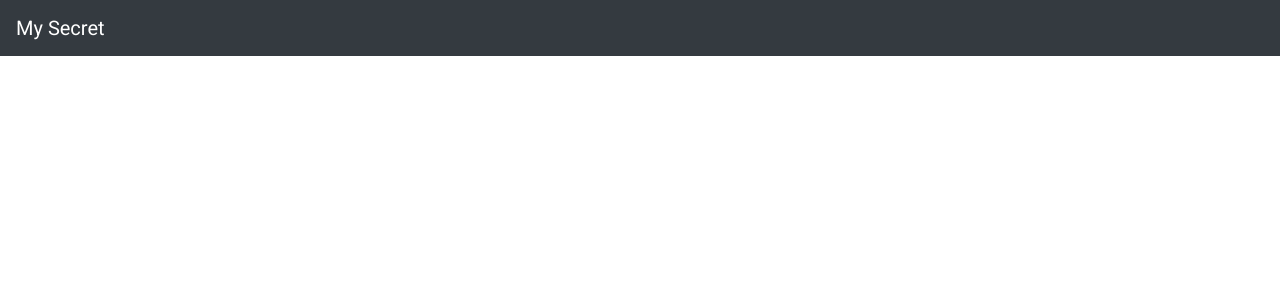
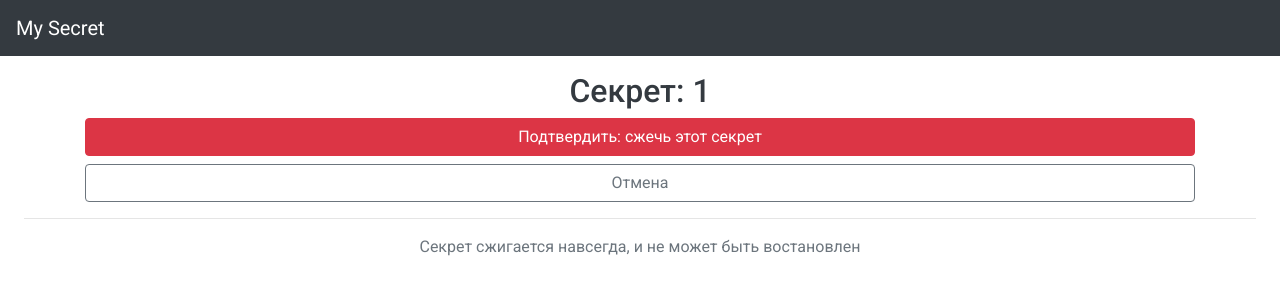
Before and after one commit to dikos1337/my-secret, a Vue app: page /burn/1 in a window 1280 px wide. Shown: the top 300 px of the page. Built offline with nearby package versions, Linux system fonts and the light colour scheme.

Commit message:
Сделал Burn.vue

```diff
--- a/src/router.js
+++ b/src/router.js
@@ -18,6 +18,10 @@ export default new Router({
         {
             path: "/private/:id",
             component: () => import("./views/Private.vue")
+        },
+        {
+            path: "/burn/:id",
+            component: () => import("./views/Burn.vue")
         }
     ]
 })
--- a/src/views/Burn.vue
+++ b/src/views/Burn.vue
@@ -1,13 +1,37 @@
 <template>
-  <div></div>
+  <div class="starter-template">
+    <div class="container">
+      <div class="secret">
+        <h2 class="pretext">Секрет: {{ secretId }}</h2>
+      </div>
+      <router-link class="btn btn-danger btn-block" to=""
+        >Подтвердить: сжечь этот секрет</router-link
+      >
+      <router-link
+        class="btn btn-outline-secondary btn-block"
+        :to="getPrivateUrl()"
+        >Отмена</router-link
+      >
+    </div>
+    <hr>
+    <p class="text-secondary">Секрет сжигается навсегда, и не может быть востановлен</p>
+  </div>
 </template>
 
 <script>
 export default {
-
-}
+  data() {
+    return {
+      secretId: location.pathname.replace("/burn/", ""),
+    };
+  },
+  methods: {
+    getPrivateUrl() {
+      return "/private/" + this.secretId;
+    },
+  },
+};
 </script>
 
 <style>
-
 </style>
--- a/src/views/Private.vue
+++ b/src/views/Private.vue
@@ -27,9 +27,8 @@
         </p>
 
         <hr />
-        <!-- TODO: router-link -->
-        <a class="btn btn-danger btn-block" :href="getBurnUrl()"
-          ><i class="icon-fire"></i> Сжечь эту тайну*</a
+        <router-link class="btn btn-danger btn-block" :to="getBurnUrl()"
+          >Сжечь эту тайну*</router-link
         >
 
         <hr />
@@ -72,11 +71,10 @@ export default {
   },
   methods: {
     getUrl() {
-      // return location.href.replace("/private/", "/secret/");
       return location.origin + /secret/ + this.secretData.id;
     },
     getBurnUrl() {
-      return location.href + "/burn";
+      return "/burn/" + this.secretData.id;
     },
     getSecret() {
       axios
--- a/src/views/Secret.vue
+++ b/src/views/Secret.vue
@@ -29,7 +29,7 @@
           rows="4"
           v-model="secretData.secret"
         ></textarea>
-        <p class="TODO">Осторожно: мы покажем это только один раз.</p>
+        <p class="text-secondary">Осторожно: мы покажем это только один раз.</p>
         <router-link class="btn btn-outline-secondary btn-block" to="/"
           >Ответить другим секретом</router-link
         >
@@ -52,7 +52,6 @@
 </template>
 
 <script>
-// TODO короче мне надо на бекенде сделать метод который возвращает есть ли пароль у секрте и если такой секрет вообще, если есть пароль то вывожу форму если нет то просто кнопка узнать секрет
 import axios from "axios";
 export default {
   data() {
```
